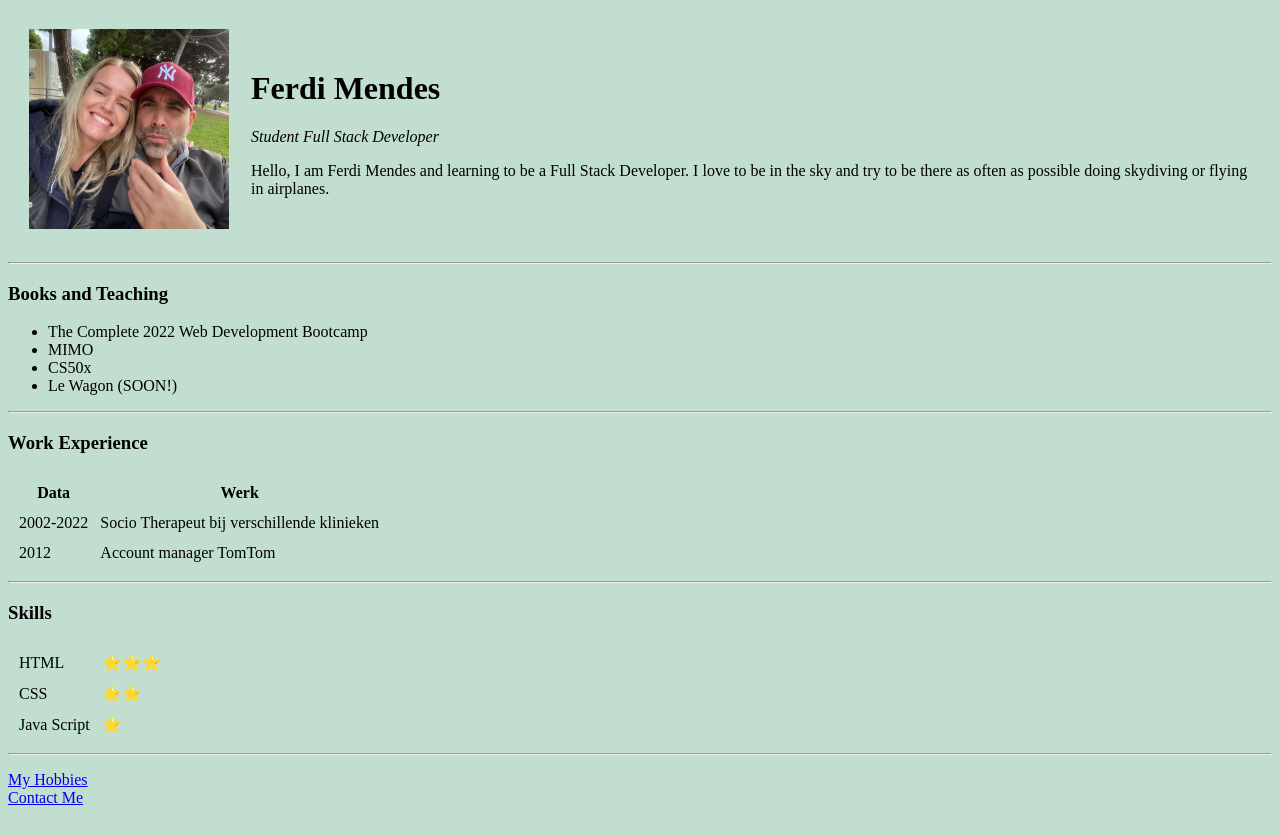
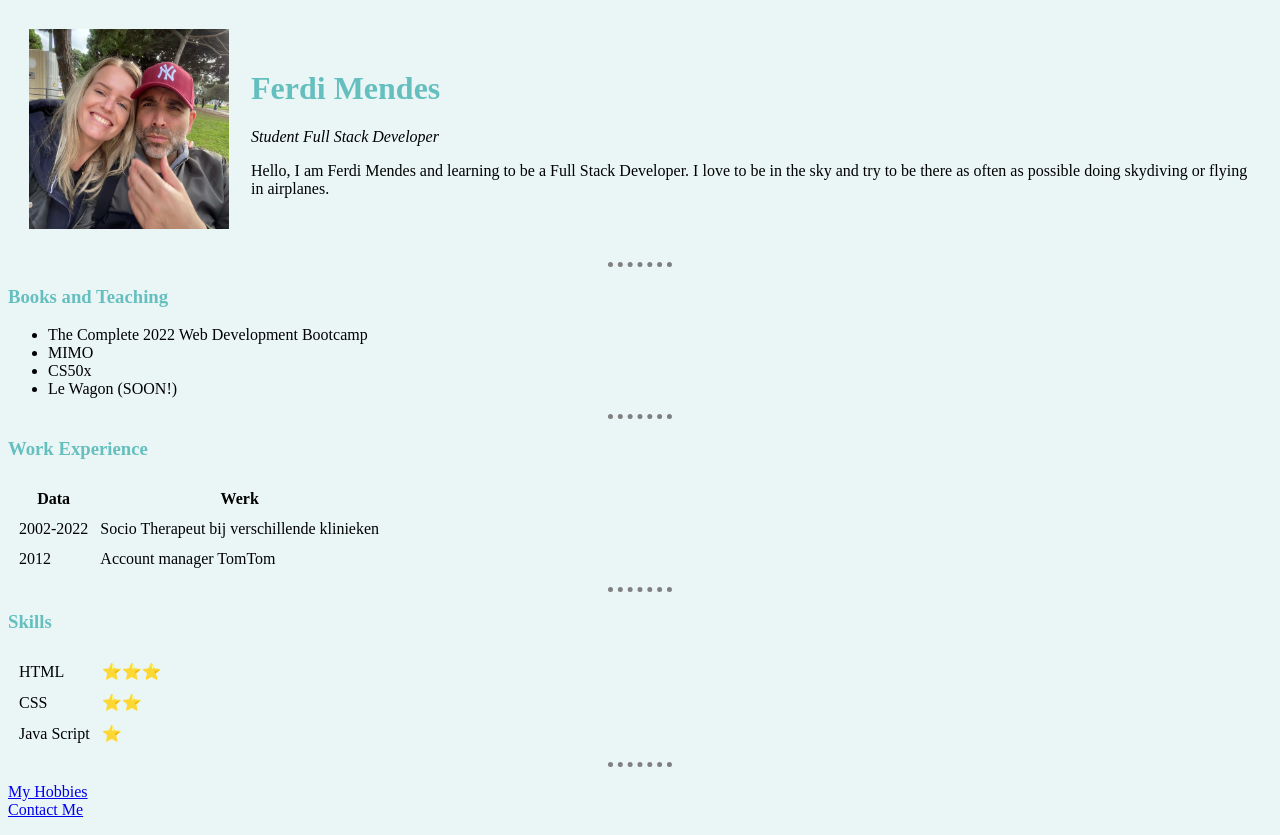
Before and after one commit to Human11111111/Bio-VScode-version-, a plain HTML site: page index.html in a window 1280 px wide. Drawn offline with Linux system fonts and the light colour scheme.

Commit message:
Update index.html

```diff
--- a/index.html
+++ b/index.html
@@ -4,17 +4,7 @@
 <head>
     <meta charset="utf-8">
     <title>Ferdi Mendes</title>
-
-  <style media="screen">
-
-    body {
-background-color: #C2DED1;
-}
-
-     hr {
-background-color: black
-}
-  </style>
+   <link rel="stylesheet" href="css/styles.css">
 </head>
 
 <body>
@@ -24,7 +14,8 @@ background-color: black
             <td>
                 <h1>Ferdi Mendes</h1>
                 <p><em>Student Full Stack Developer</em></p>
-        <p>Hello, I am Ferdi Mendes and learning to be a Full Stack Developer. I love to be in the sky and try to be there as often as possible doing skydiving or flying in airplanes.</p>
+                <p>Hello, I am Ferdi Mendes and learning to be a Full Stack Developer. I love to be in the sky and try
+                    to be there as often as possible doing skydiving or flying in airplanes.</p>
             </td>
         </tr>
     </table>
```
Lines whose indentation alone changed are shown as unchanged.
